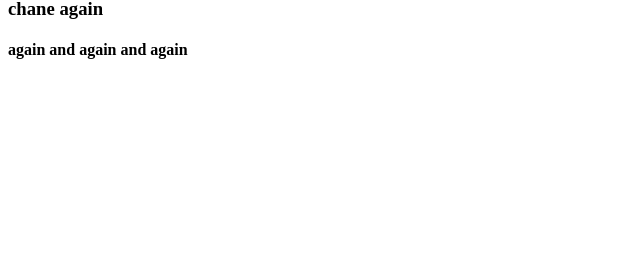
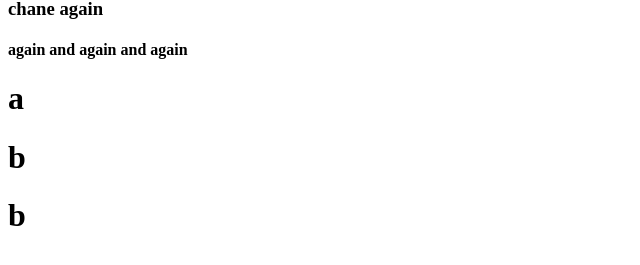
Before and after one commit to mohamedbarek2000/my-first-website, a plain HTML site: page index.html in a window 1280 px wide. Shown: the part 129-394 px from the top of the page, without its empty margins (0-640 px from the left). Drawn offline with Linux system fonts and the light colour scheme.

Commit message:
Update index.html

```diff
--- a/index.html
+++ b/index.html
@@ -12,9 +12,9 @@
     <h3>chane again</h3>
     <h4>again and again and again</h4>
     <div><h1></h1>
-    <h1></h1>
-    <h1></h1>
-    <h1></h1>
+    <h1>a</h1>
+    <h1>b</h1>
+    <h1>b</h1>
     <h1></h1>
     <h1></h1>
     <h1></h1>
```
